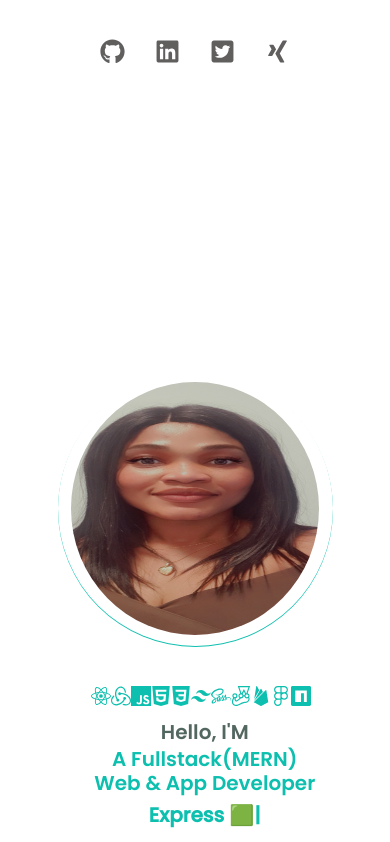
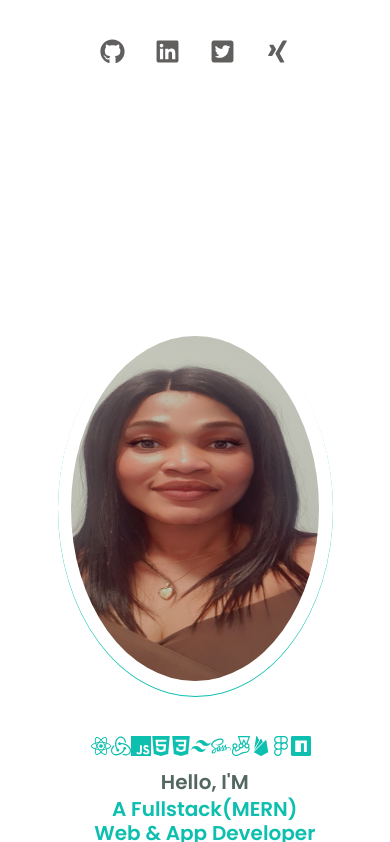
Before and after one commit to Eunnylans/Eunice_Portfolio, a React (Create React App) app: page / in a window 390 px wide. Shown: the part 617-1459 px from the top of the page. Built offline with nearby package versions, Linux system fonts and the light colour scheme; a web font is replaced by a local one.

Commit message:
Latest Update

```diff
--- a/src/styles/components/_aboutme.scss
+++ b/src/styles/components/_aboutme.scss
@@ -121,9 +121,10 @@
     justify-content: center;
     box-shadow: 0 1px 0px 0px $aqua;
     border-radius: 50%;
-    height: 400px;
+    height: 500px;
     width: 350px;
     margin: 0 0px 0 100px;
+    image-rendering: auto;
   }
   .profile-picture-background {
     height: 92%;
@@ -247,7 +248,7 @@
   .profile-container {
     .profile-parent {
       .profile-picture {
-        height: 320px;
+        height: 470px;
         width: 320px;
         margin: 0 0 0 4px;
       }
@@ -325,7 +326,7 @@
         }
       }
       .profile-picture {
-        height: 250px;
+        height: 400px;
         width: 250px;
         margin-top: -90px;
       }
@@ -366,9 +367,9 @@
         }
       }
       .profile-picture {
-        height: 250px;
+        height: 350px;
         width: 250px;
-        margin-top: -90px;
+        // margin-top: -90px;
       }
     }
   }
@@ -408,7 +409,7 @@
         }
       }
       .profile-picture {
-        height: 230px;
+        height: 330px;
         width: 230px;
         margin-top: -90px;
       }
@@ -426,7 +427,7 @@
         }
       }
       .profile-picture {
-        height: 275px;
+        height: 375px;
         width: 275px;
         margin-top: -90px;
       }
@@ -468,9 +469,9 @@
         }
       }
       .profile-picture {
-        height: 250px;
+        height: 300px;
         width: 250px;
-        margin-top: -90px;
+        // padding-top: 100px;
       }
     }
   }
```
